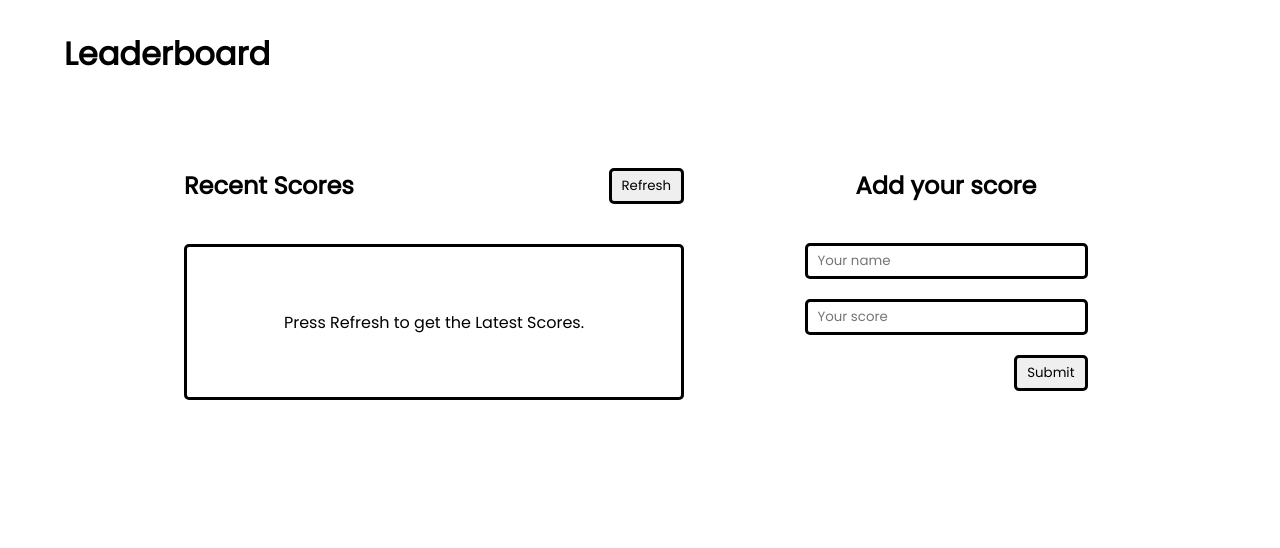
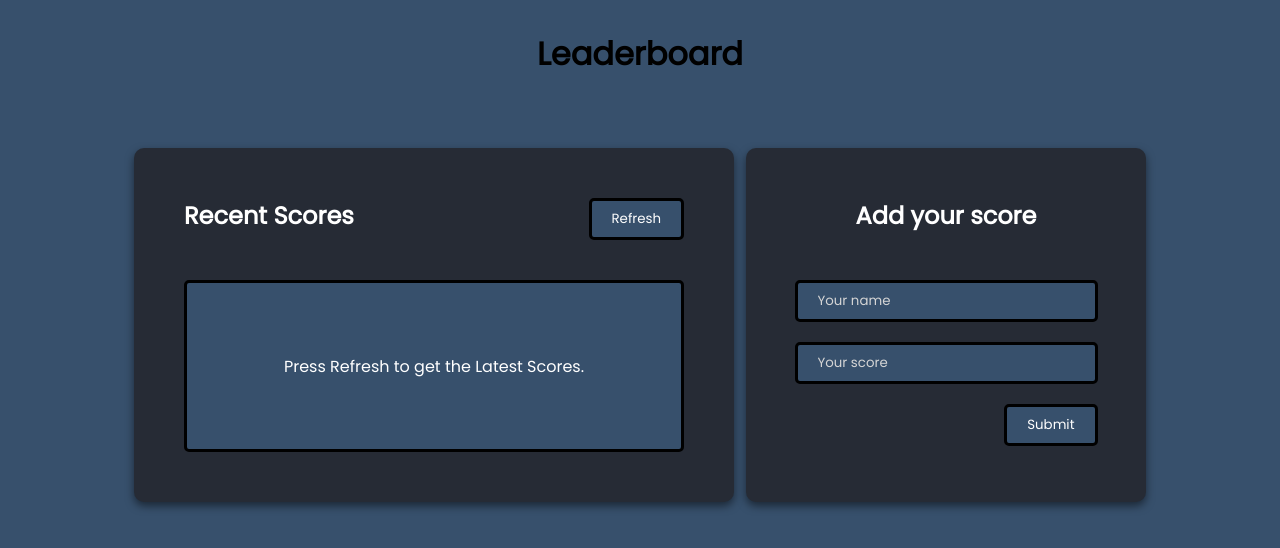
Before and after one commit to awais-amjed/leaderboard, a website built with webpack: page src/index.html in a window 1280 px wide. Built offline with nearby package versions, Linux system fonts and the light colour scheme.

Commit message:
Update Website Color Scheme

```diff
--- a/src/styles.scss
+++ b/src/styles.scss
@@ -1,7 +1,9 @@
 @import url('https://fonts.googleapis.com/css2?family=Poppins&display=swap');
 
 $list-item-background: #bebebe;
-$padding: 5px 10px;
+$padding: 8px 20px;
+$background: #37506c;
+$card-background: #262b35;
 
 * {
   padding: 0;
@@ -9,10 +11,21 @@ $padding: 5px 10px;
   box-sizing: content-box;
   font-family: 'Poppins', sans-serif;
   transition: 300ms;
+  color: white;
+}
+
+body {
+  background-color: $background;
 }
 
 header {
   margin: 30px 5% 20px;
+  display: flex;
+  justify-content: center;
+
+  h1 {
+    color: black;
+  }
 }
 
 input,
@@ -20,6 +33,11 @@ button {
   padding: $padding;
   border: 3px solid black;
   border-radius: 5px;
+  background-color: $background;
+}
+
+input::placeholder {
+  color: #d5d5d5;
 }
 
 ul {
@@ -27,16 +45,32 @@ ul {
 }
 
 main {
-  padding: 70px 10% 20px;
+  padding: 50px 10% 20px;
   display: flex;
   justify-content: space-around;
 
   #recent-scores {
+    background-color: $card-background;
+    padding: 50px;
+    border-radius: 10px;
+    box-shadow: 0 4px 8px 0 rgba(0, 0, 0, 0.5);
     display: flex;
     flex-direction: column;
     flex-grow: 1;
     max-width: 500px;
     gap: 40px;
+
+    ::-webkit-scrollbar {
+      width: 6px;
+    }
+
+    ::-webkit-scrollbar-track {
+      background-color: $background;
+    }
+
+    ::-webkit-scrollbar-thumb {
+      box-shadow: inset 0 0 0 5px $card-background;
+    }
 
     #scores-heading {
       display: flex;
@@ -44,19 +78,18 @@ main {
     }
 
     #scores-table {
+      padding: 8px 0;
+      background-color: $background;
       border: 3px solid black;
       border-radius: 5px;
       min-height: 150px;
       display: flex;
       flex-direction: column;
-      max-height: 300px;
+      max-height: 200px;
+      overflow-y: auto;
 
       li {
         padding: $padding;
-      }
-
-      li:nth-child(2n + 1) {
-        background-color: $list-item-background;
       }
 
       .centered-text {
@@ -66,6 +99,10 @@ main {
   }
 
   #add-your-score {
+    background-color: $card-background;
+    padding: 50px;
+    border-radius: 10px;
+    box-shadow: 0 4px 8px 0 rgba(0, 0, 0, 0.5);
     flex-grow: 1;
     display: flex;
     flex-direction: column;
@@ -75,6 +112,8 @@ main {
 
     #score-form {
       display: flex;
+      flex-grow: 1;
+      justify-content: center;
       flex-direction: column;
       gap: 20px;
 
```
